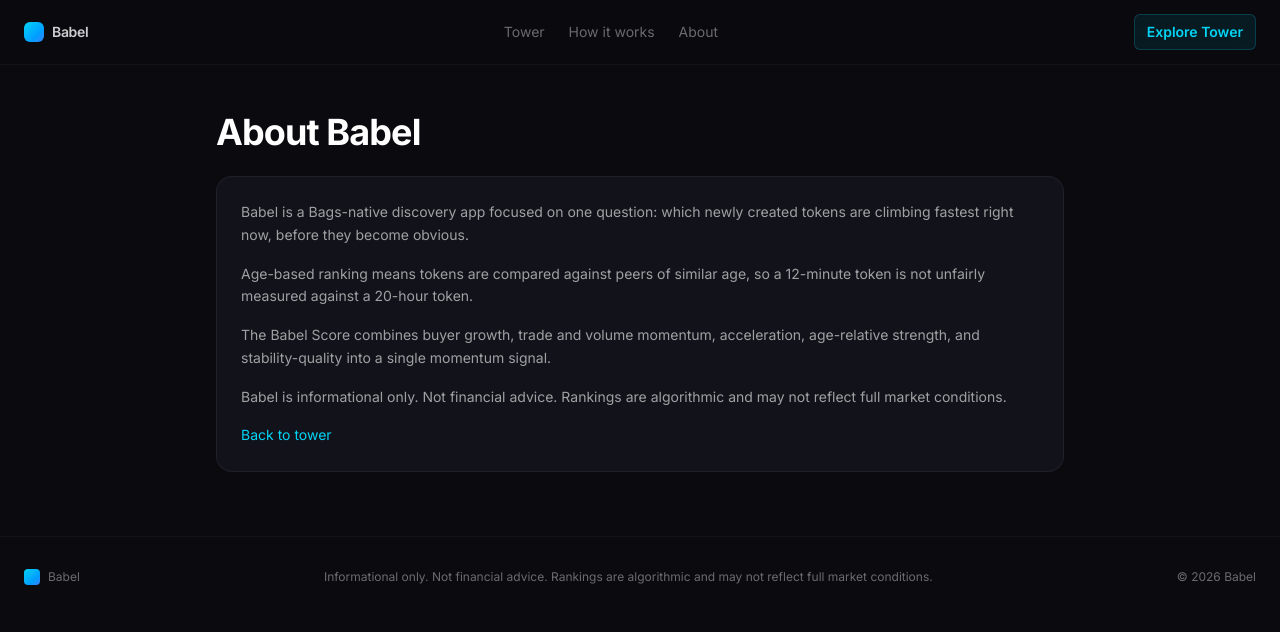
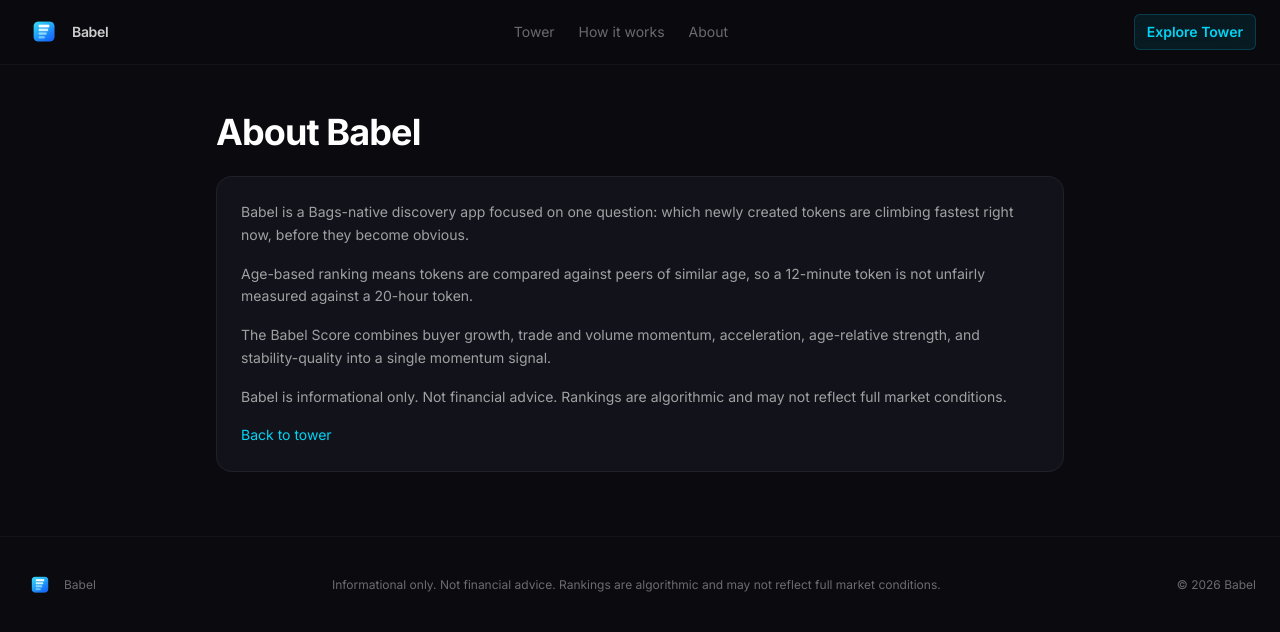
Before and after one commit to thaboyjuicee/babel_app, a Next.js app: page /about in a window 1280 px wide. Shown: the top 632 px of the page. Built offline with nearby package versions, Linux system fonts and the light colour scheme.

Commit message:
Refactor code structure for improved readability and maintainability

```diff
--- a/app/layout.tsx
+++ b/app/layout.tsx
@@ -11,6 +11,13 @@ const inter = Inter({
 export const metadata: Metadata = {
   title: "Babel | Catch the climb before the crowd",
   description: "A visual momentum tracker for Bags that helps discover fast-rising new tokens before they become obvious.",
+  icons: {
+    icon: [
+      { url: "/babel.svg" },
+      { url: "/babel.svg", sizes: "any" },
+    ],
+    shortcut: "/babel.svg",
+  },
 };
 
 export default function RootLayout({
--- a/components/babel/Footer.tsx
+++ b/components/babel/Footer.tsx
@@ -1,9 +1,11 @@
+import Image from "next/image";
+
 export function Footer() {
   return (
     <footer className="border-t border-white/[0.04] px-3 py-8 sm:px-6">
       <div className="mx-auto flex max-w-7xl flex-col items-center gap-4 text-center text-[11px] text-white/40 sm:flex-row sm:justify-between sm:text-left sm:text-xs">
         <div className="flex items-center gap-2">
-          <span className="h-4 w-4 rounded bg-gradient-to-br from-cyan-400 to-blue-500" />
+          <Image src="/babel.svg" alt="Babel logo" width={32} height={32} className="h-8 w-8 rounded-md" />
           <span>Babel</span>
         </div>
         <p>Informational only. Not financial advice. Rankings are algorithmic and may not reflect full market conditions.</p>
--- a/components/babel/Navbar.tsx
+++ b/components/babel/Navbar.tsx
@@ -1,6 +1,7 @@
 "use client";
 
 import Link from "next/link";
+import Image from "next/image";
 import { Button } from "@/components/ui/button";
 
 export function Navbar() {
@@ -19,7 +20,7 @@ export function Navbar() {
     <header className="fixed inset-x-0 top-0 z-50 border-b border-white/[0.04] bg-[rgba(10,10,15,0.85)] backdrop-blur-xl">
       <div className="mx-auto flex h-14 w-full max-w-7xl items-center justify-between px-3 sm:h-16 sm:px-6">
         <Link href="/" className="flex items-center gap-2">
-          <span className="h-5 w-5 rounded-md bg-gradient-to-br from-cyan-400 to-blue-500" />
+          <Image src="/babel.svg" alt="Babel logo" width={100} height={100} className="h-8 w-8 rounded-md sm:h-10 sm:w-10" />
           <span className="text-xs font-semibold tracking-tight text-white/80 sm:text-sm">Babel</span>
         </Link>
 
```
Also changed, not shown: public/babel.svg (added).
